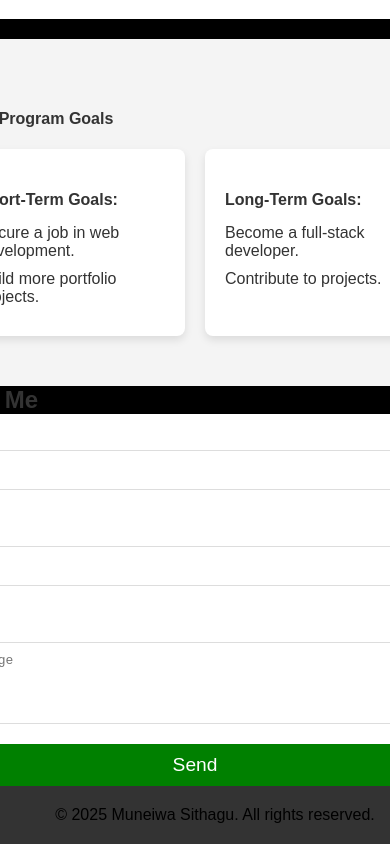
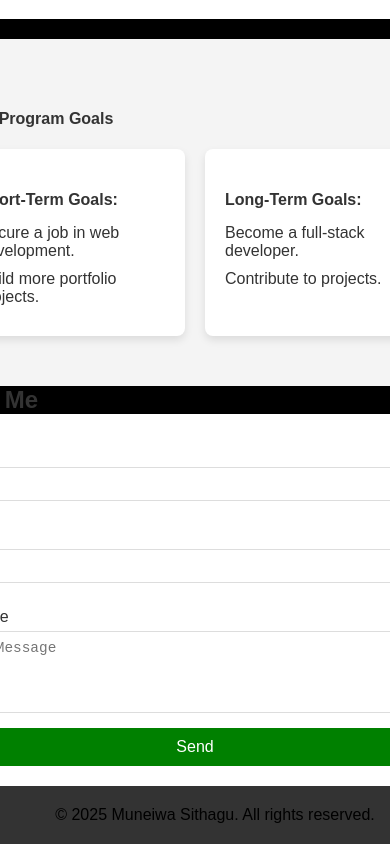
Before and after one commit to moneiwa/Portfolio-Muneiwa, a React (Vite) app: page / in a window 390 px wide. Shown: the part 4202-5046 px from the top of the page. Built offline with nearby package versions, Linux system fonts and the light colour scheme.

Commit message:
Update App.css

```diff
--- a/src/App.css
+++ b/src/App.css
@@ -566,3 +566,44 @@ button:hover {
       opacity: 1;
   }
 }
+
+
+
+
+/* Mobile Responsiveness */
+@media (max-width: 768px) {
+  .form-container {
+    padding: 20px; /* Add padding around the form */
+  }
+  .form-container h2 {
+    padding: 20px; /* Add padding around the form */
+  }
+
+  form {
+    padding: 0 15px; /* Add padding to form elements to avoid sticking to edges */
+  }
+
+  label {
+    font-size: 1rem; /* Slightly smaller font size */
+  }
+
+  input, textarea {
+    font-size: 0.9rem; /* Slightly smaller font size for input fields */
+    padding: 8px; /* Slightly smaller padding */
+    margin-bottom: 15px; /* Reduce margin for compact spacing */
+  }
+
+  button {
+    font-size: 1rem; /* Slightly smaller button text */
+    padding: 10px 15px; /* Adjust button padding for smaller screens */
+  }
+
+  .social-media a {
+    margin: 0 8px; /* Reduce margin between social media icons */
+  }
+
+  .social-media img {
+    width: 30px; /* Make the social media icons smaller */
+    height: 30px;
+  }
+}
```
